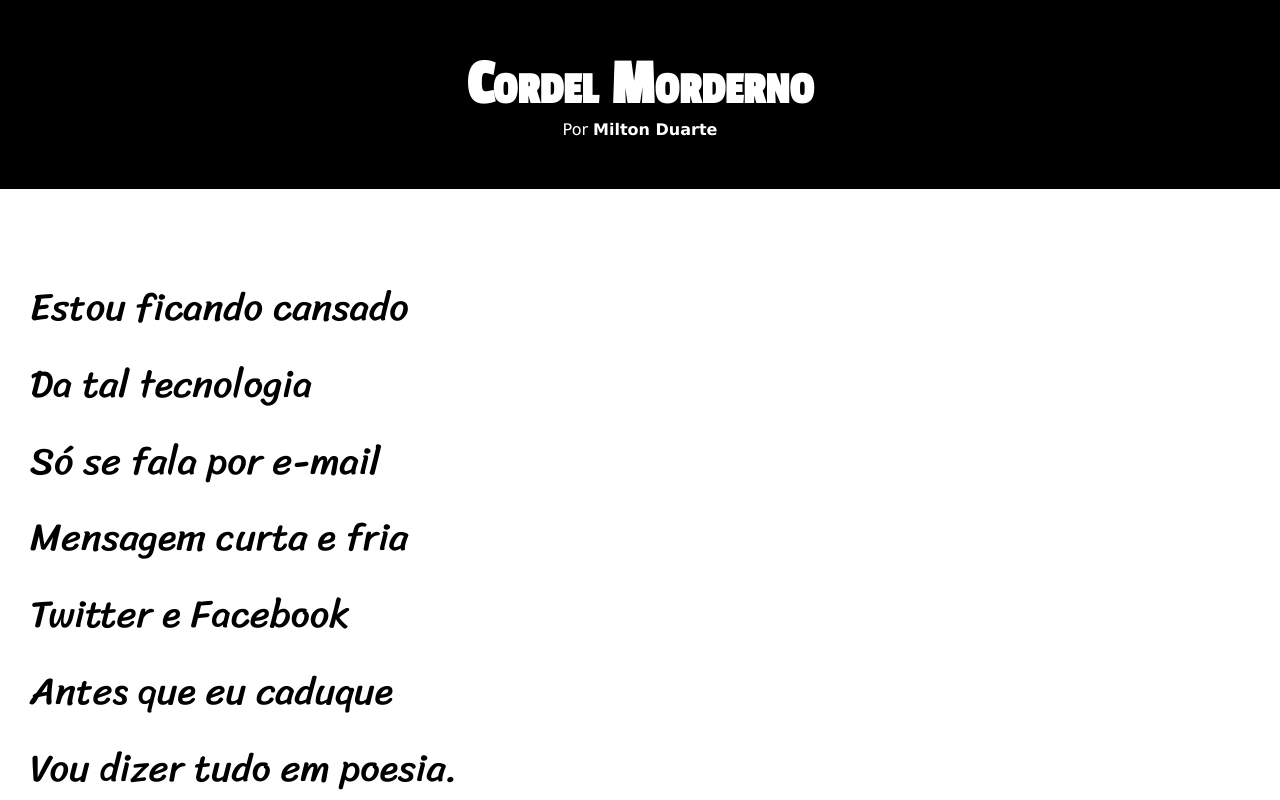
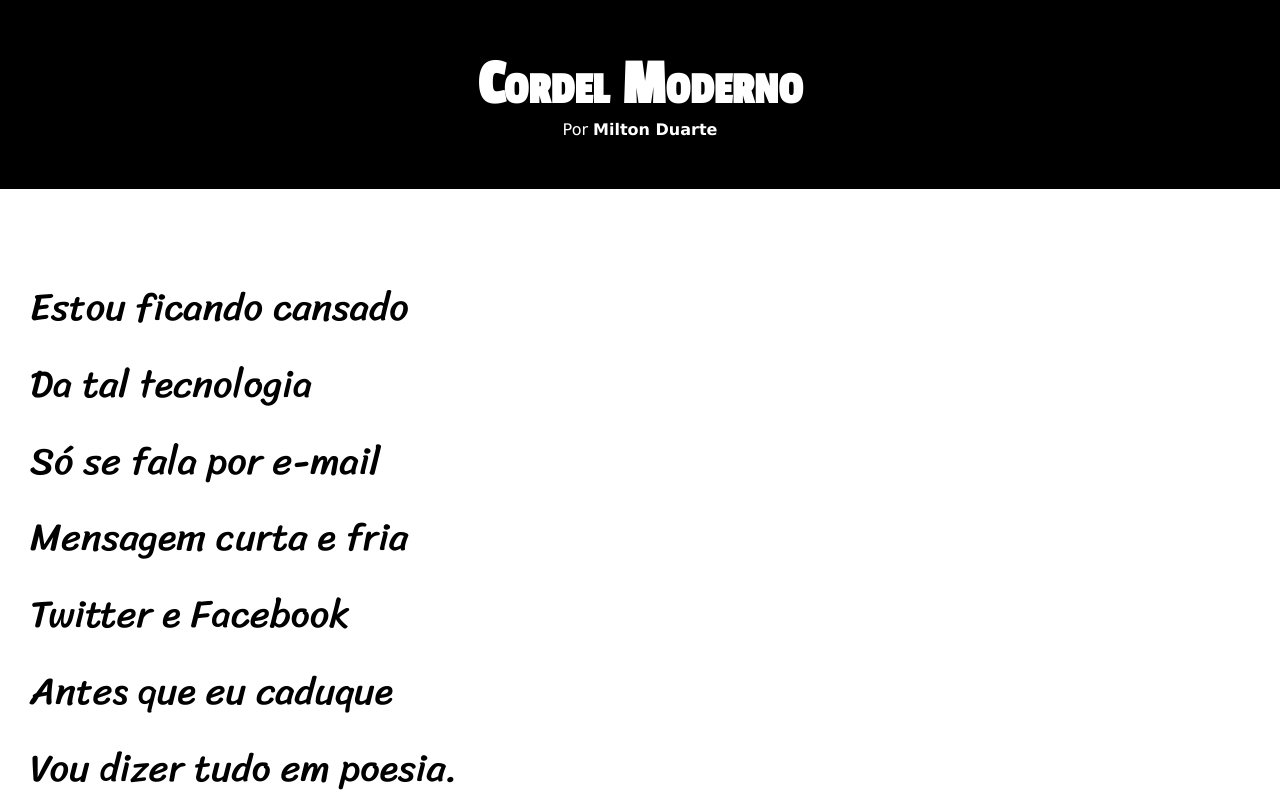
Before and after one commit to AndreyGdula/projeto-cordel, a plain HTML site: page index.html in a window 1280 px wide. Shown: the top 800 px of the page. Drawn offline with Linux system fonts and the light colour scheme.

Commit message:
Update index.html

```diff
--- a/index.html
+++ b/index.html
@@ -9,7 +9,7 @@
 <body>
     <header>
         <h1>
-            Cordel Morderno
+            Cordel Moderno
         </h1>
         <p>
             Por <a href="https://www.recantodasletras.com.br/poesias/3186743" target="_blank" class="externo">Milton Duarte</a>
```
